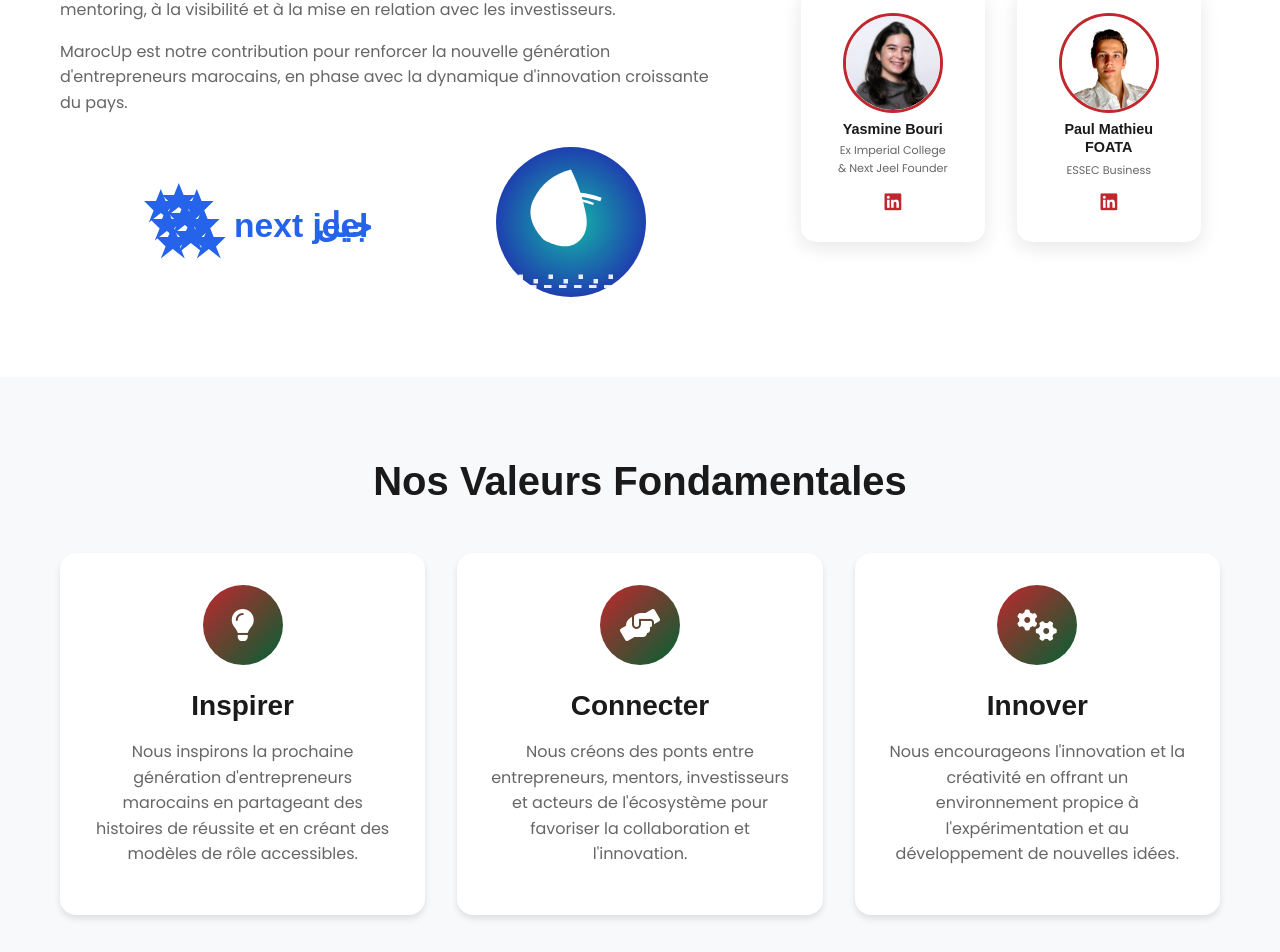
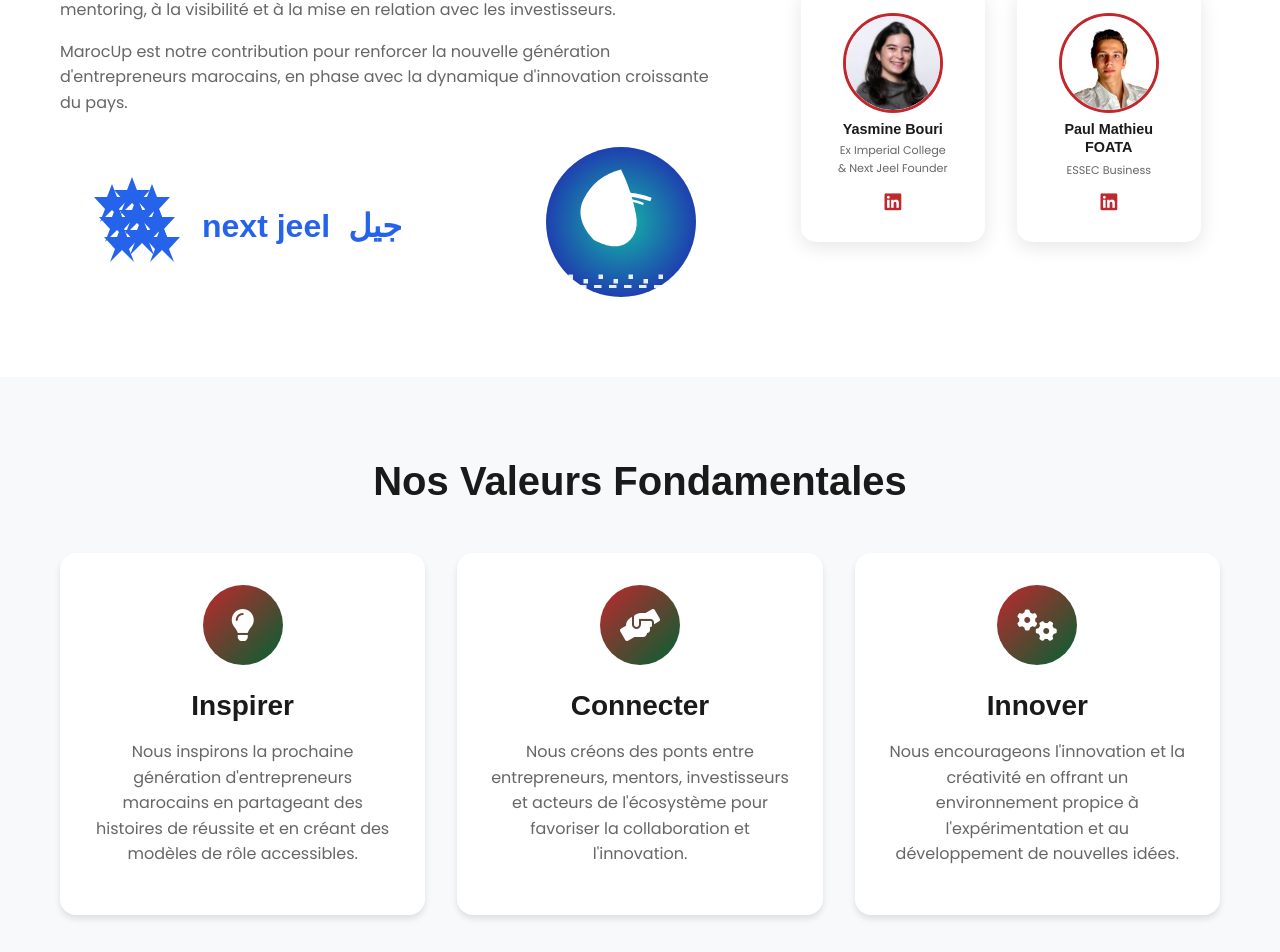
Before and after one commit to kbouri/MarocUpfinal, a Next.js app: page /about in a window 1280 px wide. Shown: the part 755-1707 px from the top of the page. Built offline with nearby package versions, Linux system fonts and the light colour scheme; a web font is replaced by a local one.

Commit message:
Display Next Jeel logo in full width: 400x100px for complete visibility

```diff
--- a/src/app/about/page.tsx
+++ b/src/app/about/page.tsx
@@ -45,8 +45,8 @@ export default function AboutPage() {
                 <Image
                   src="/images/next-jeel-logo.svg"
                   alt="Next Jeel"
-                  width={300}
-                  height={90}
+                  width={400}
+                  height={100}
                   style={{ objectFit: 'contain' }}
                 />
                 <Image
```
Also changed, not shown: public/images/next-jeel-logo.svg.
